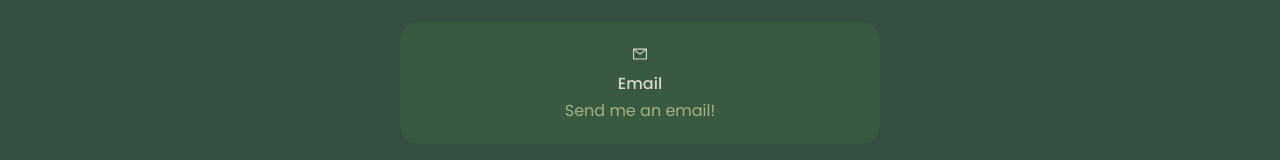
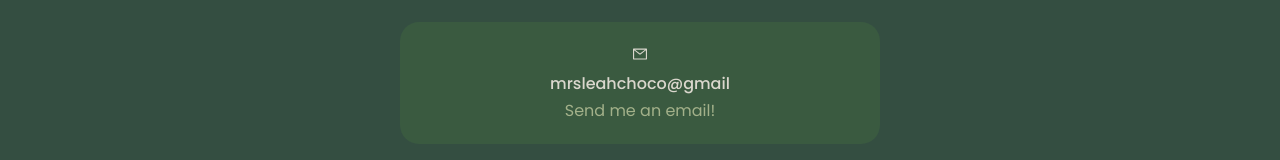
Before and after one commit to leah-choco/Portfolio, a React (Create React App) app: page / in a window 1280 px wide. Shown: the part 4141-4301 px from the top of the page. Built offline with nearby package versions, Linux system fonts and the light colour scheme.

Commit message:
Putting typed out email

```diff
--- a/src/components/Contact/Contact.jsx
+++ b/src/components/Contact/Contact.jsx
@@ -13,7 +13,7 @@ const Contact = () => {
         <div className="contact__options">
           <article className='contact__option'>
             <AiOutlineMail />
-            <h4>Email</h4>
+            <h4>mrsleahchoco@gmail</h4>
 
             <a href='mailto:mrsleahchoco@gmail.com' target='_blank' rel='noreferrer'>Send me an email!</a>
           </article>
```
